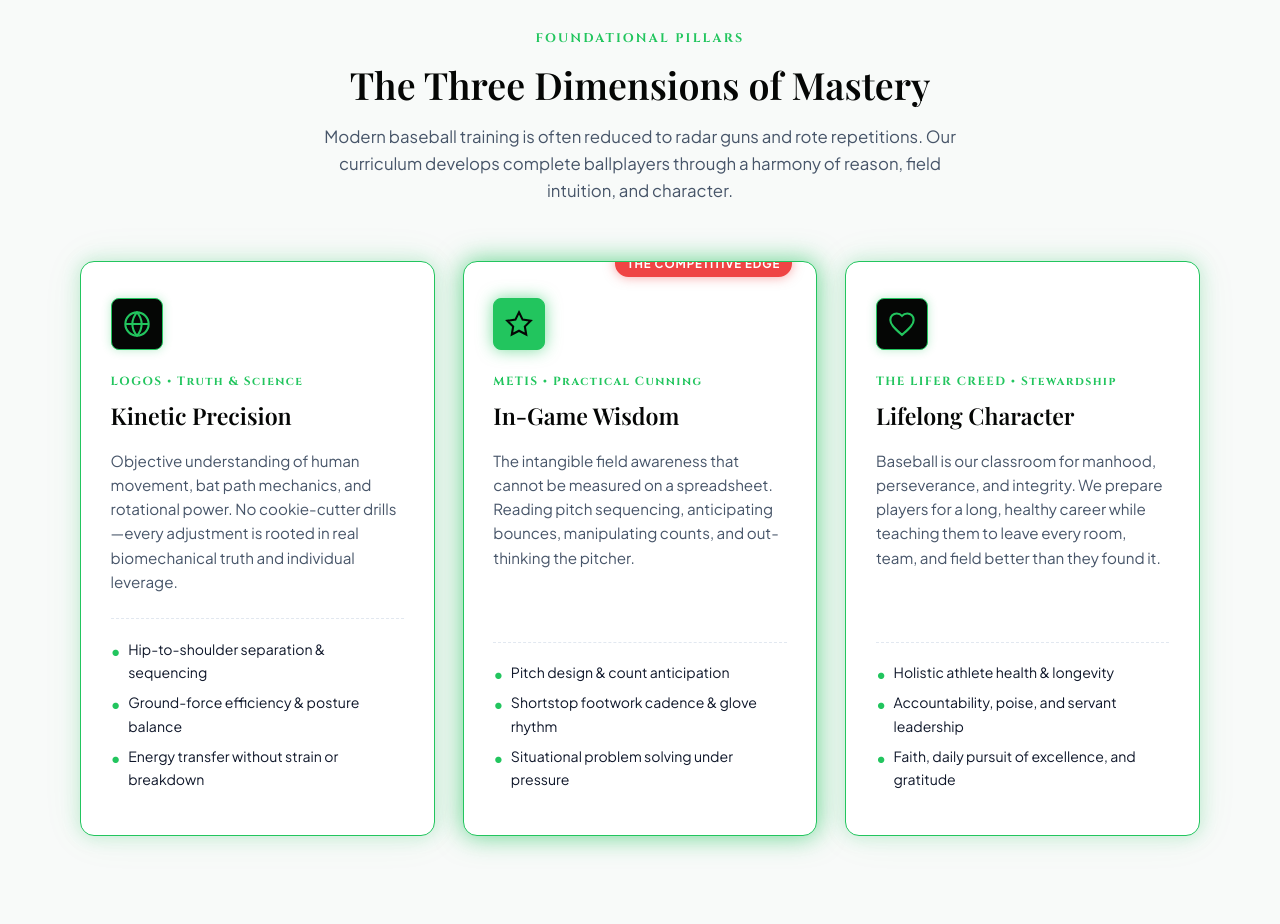
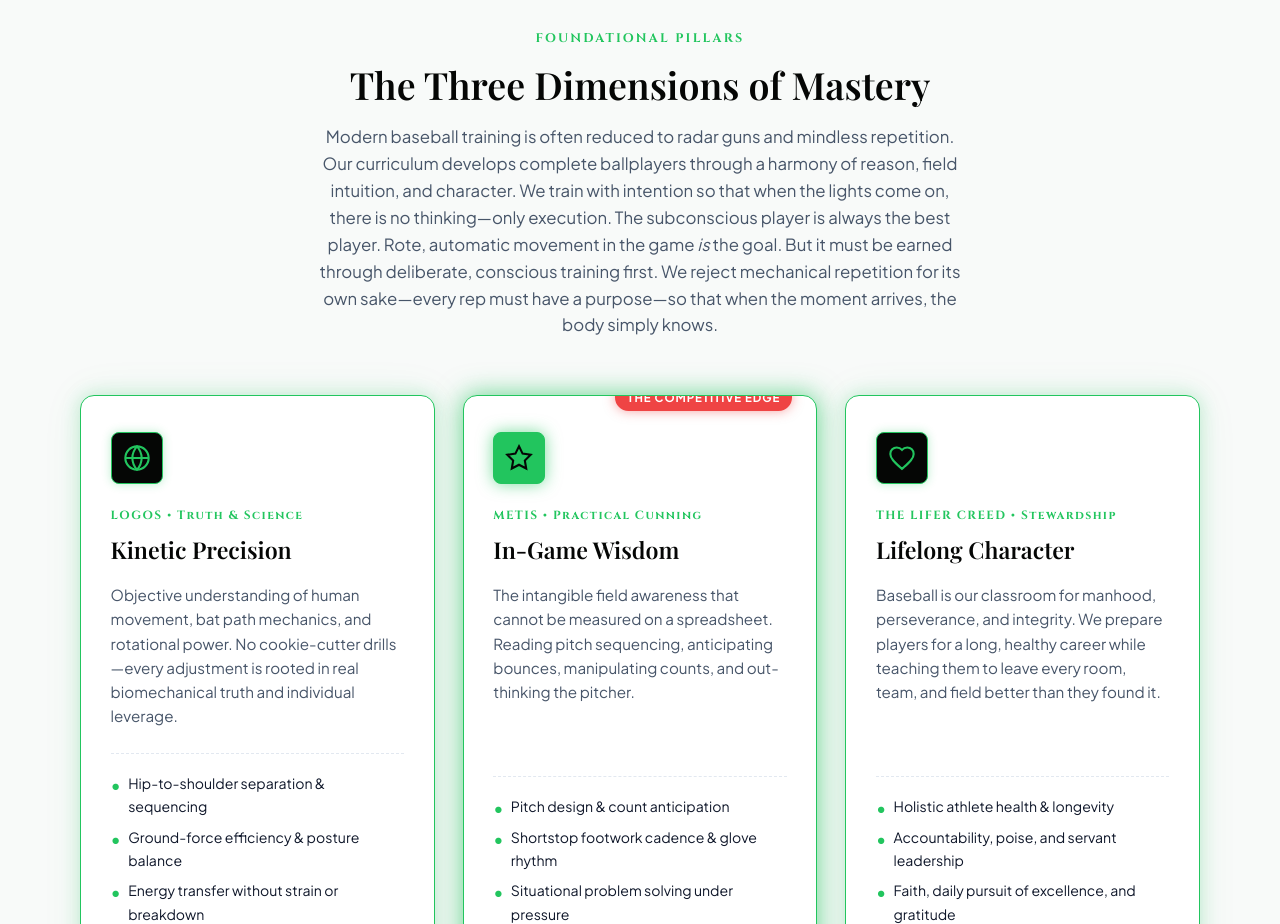
Before and after one commit to logosmetislance/lancemilesbaseball, a plain HTML site: page index.html in a window 1280 px wide. Shown: the part 1800-2724 px from the top of the page. Drawn offline with nearby package versions, Linux system fonts and the light colour scheme; a web font is replaced by a local one.

Commit message:
Edit Three Dimensions subtitle - subconscious player philosophy

```diff
--- a/index.html
+++ b/index.html
@@ -193,7 +193,7 @@
         <span class="section-tag">FOUNDATIONAL PILLARS</span>
         <h2 class="section-title">The Three Dimensions of Mastery</h2>
         <p class="section-subtitle">
-          Modern baseball training is often reduced to radar guns and rote repetitions. Our curriculum develops complete ballplayers through a harmony of reason, field intuition, and character.
+          Modern baseball training is often reduced to radar guns and mindless repetition. Our curriculum develops complete ballplayers through a harmony of reason, field intuition, and character. We train with intention so that when the lights come on, there is no thinking—only execution. The subconscious player is always the best player. Rote, automatic movement in the game <em>is</em> the goal. But it must be earned through deliberate, conscious training first. We reject mechanical repetition for its own sake—every rep must have a purpose—so that when the moment arrives, the body simply knows.
         </p>
       </div>
 
```
